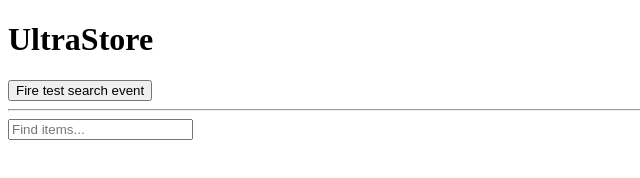
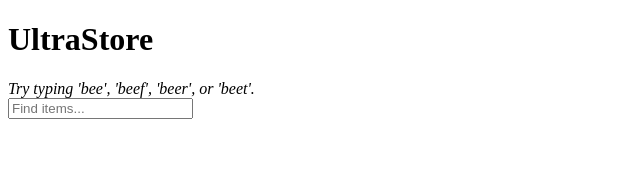
Before and after one commit to DanielMoniz-GBI/logic-layer, a website built with webpack: page dist/client-example/index.html in a window 1280 px wide. Shown: the whole page, without its empty margins (0-640 px from the left). Built offline with nearby package versions, Linux system fonts and the light colour scheme; no server answers.

Commit message:
Remove pointless test button and add instructions.

```diff
--- a/dist/client-example/index.html
+++ b/dist/client-example/index.html
@@ -10,9 +10,8 @@
   </head>
   <body>
     <h1>UltraStore</h1>
-    <button onclick="_gbi.search.search('beef')">Fire test search event</button>
-
-    <hr>
+    <i>Try typing 'bee', 'beef', 'beer', or 'beet'.</i>
+    <br />
 
     <gb-search placeholder='Find items...'></gb-search>
     <gb-sayt></gb-sayt>
```
